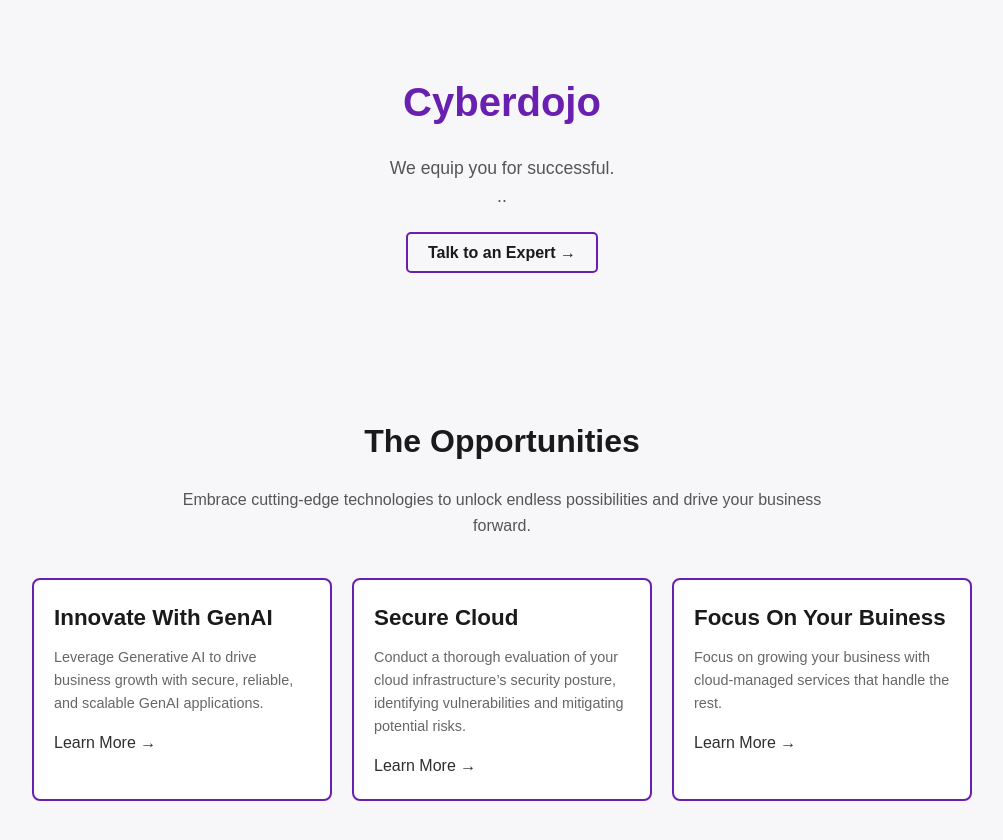
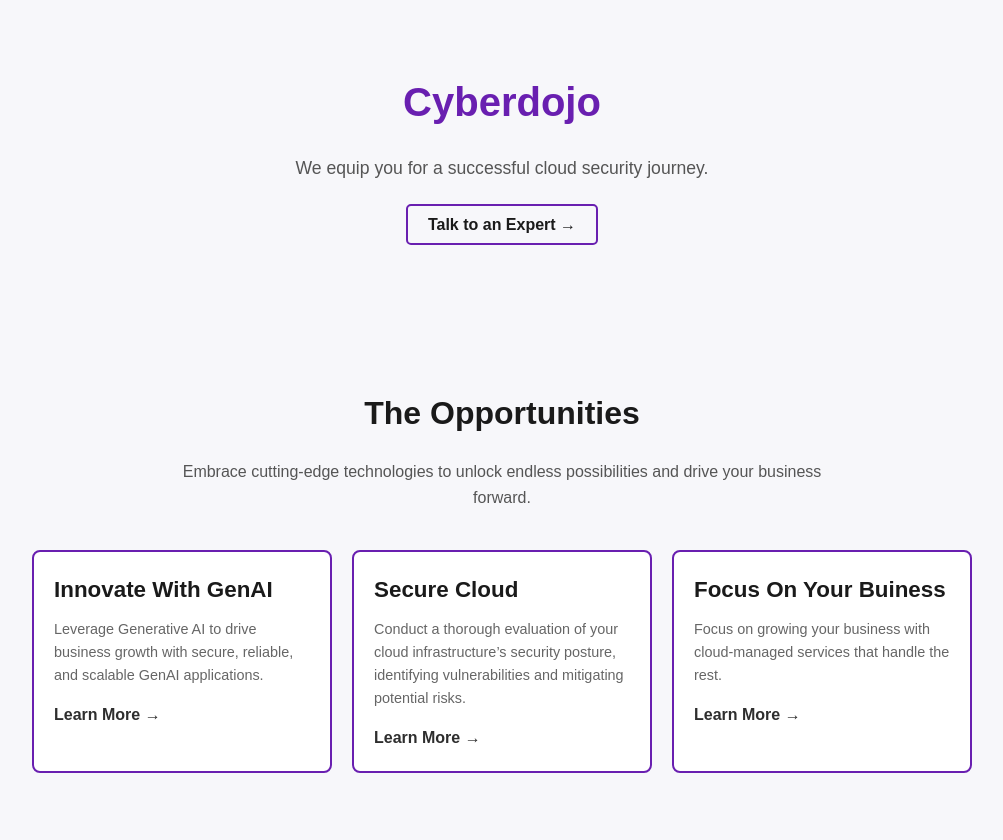
Before and after one commit to Ahmed-AG/cyberdojo-page, a Jekyll site: the page indexv2.html, which Jekyll copies as it is, in a window 1280 px wide. Shown: the top 840 px of the page, without its empty margins (138-1141 px from the left). Built offline with Jekyll 4.4.1, drawn with Linux system fonts in a browser that asks for light colours.

Commit message:
;Page v2

```diff
--- a/indexv2.html
+++ b/indexv2.html
@@ -96,7 +96,7 @@
         }
         .service-card a {
             color: #2E2E2E;
-            /* font-weight: bold; */
+            font-weight: bold;
             text-decoration: none;
         }
         .service-card a:hover {
@@ -109,7 +109,7 @@
     <!-- Hero Section -->
     <section class="hero">
         <h1>Cyberdojo</h1>
-        <p>We equip you for successful.<br>..</p>
+        <p>We equip you for a successful cloud security journey.</p>
         <div class="-">
             <a href="#" class="button">Talk to an Expert →</a>
         </div>
```
